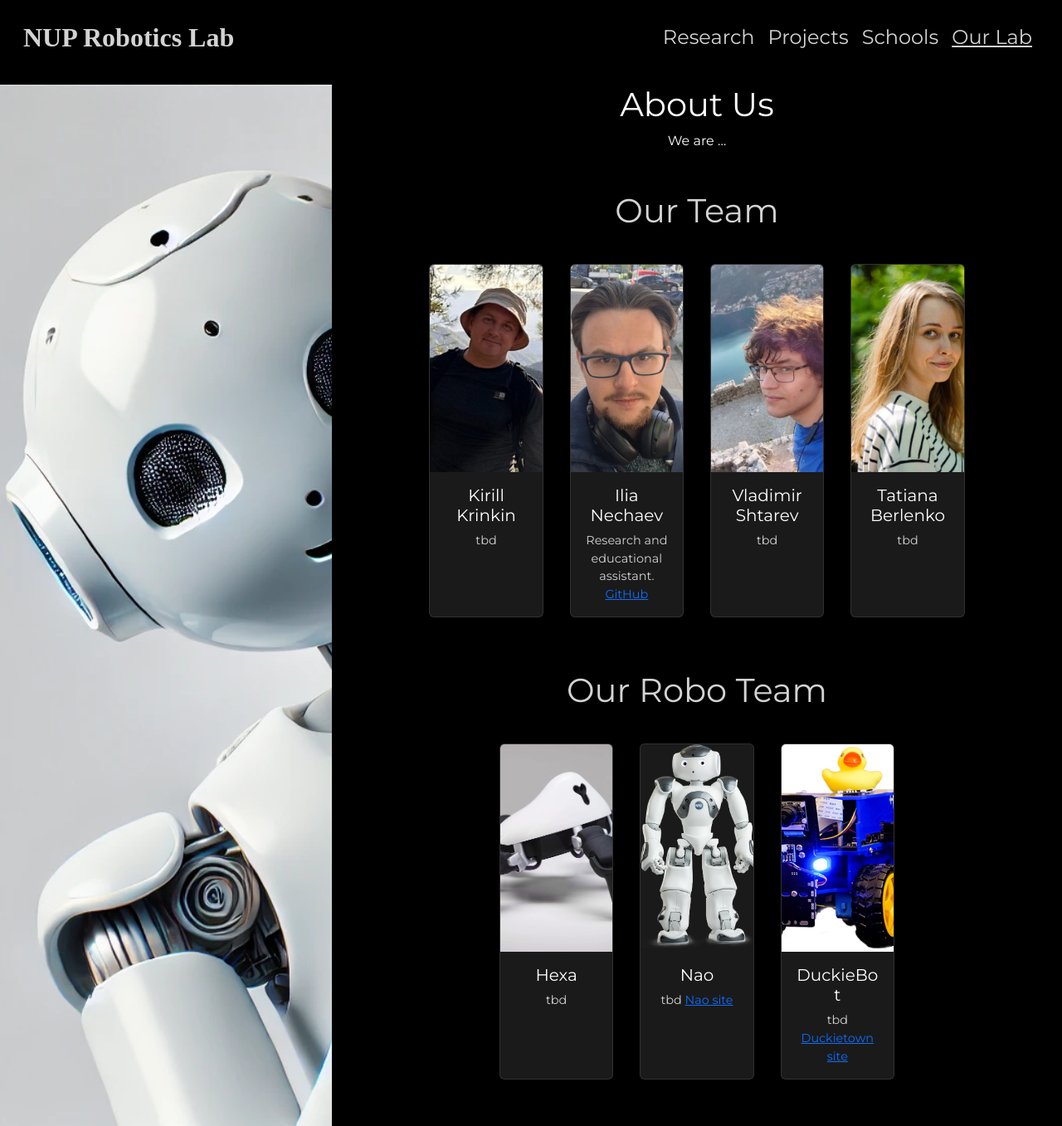
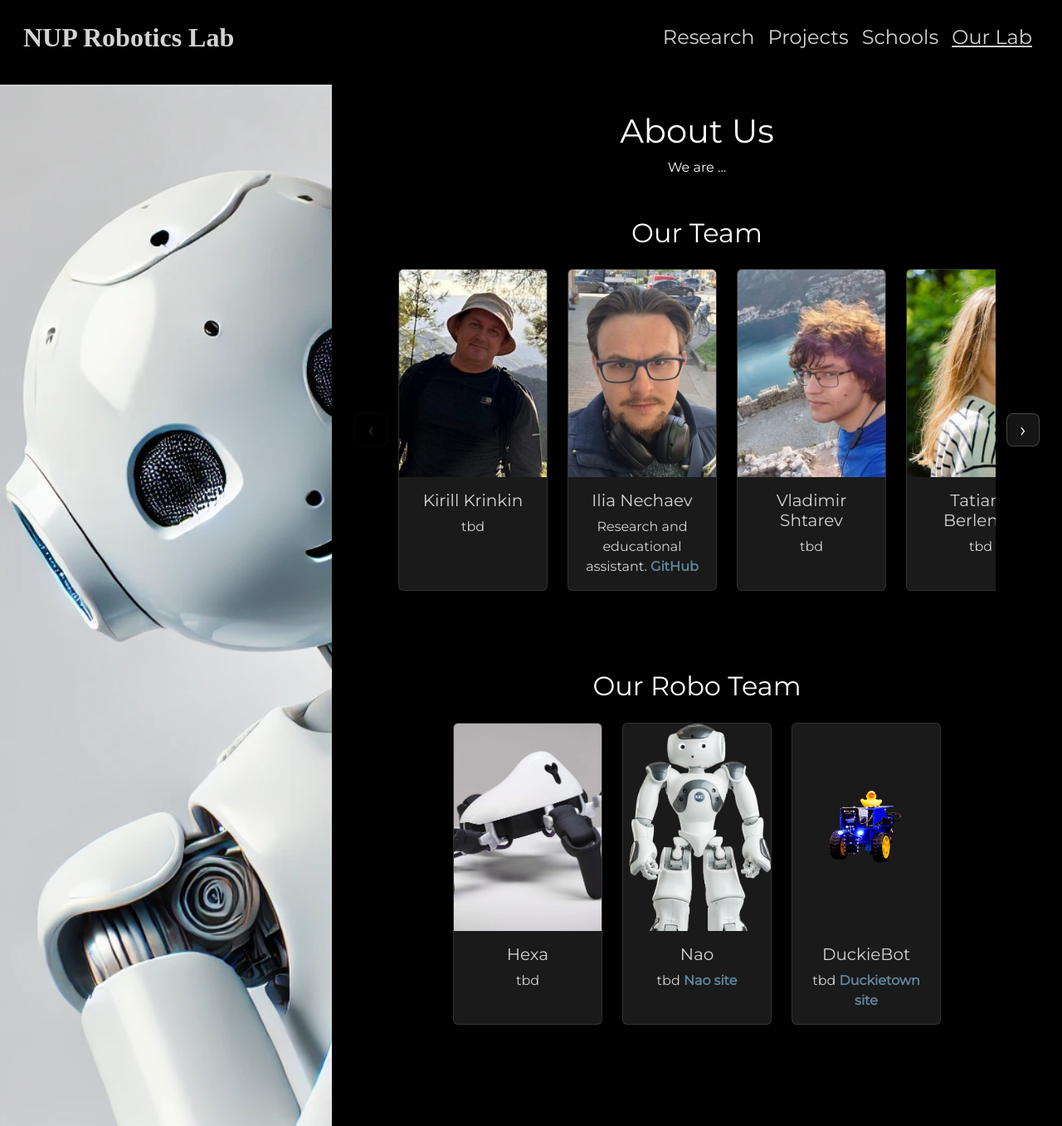
Before and after one commit to rcicd/robo_lab, a Jekyll site: the page built from about.md, in a window 1280 px wide and 1357 px high. Shown: the whole window at 83% size. Built offline with Jekyll 4.4.1, drawn with Linux system fonts in a browser that asks for light colours; some web fonts are replaced.

Commit message:
add arrows

```diff
--- a/_layouts/about.html
+++ b/_layouts/about.html
@@ -4,19 +4,21 @@ layout: base
 
 <link rel="stylesheet" href="{{ '/assets/css/about.css' | relative_url }}">
 
-<div class="container-fluid text-center">
+<div class="inner-content-box">
 
   <div class="row justify-content-center">
-    <div class="col-lg-10 col-xl-8">
+    <div class="col-lg-10 col-xl-8 text-center">
       {{ content }}
     </div>
   </div>
 
   <div class="team-section">
-    <h2 class="team-title">Our Team</h2>
-    <div class="scroll-container d-flex flex-nowrap overflow-auto py-3">
+    <h2 class="team-title text-center">Our Team</h2>
+    <div class="scroll-wrapper">
+      <button class="scroll-btn prev" aria-label="Previous">‹</button>
+      <div class="scroll-container d-flex flex-nowrap py-3">
         {% for member in page.team_members %}
-      <div class="col-10 col-sm-5 col-md-3 col-lg-2">
+        <div class="col-10 col-sm-6 col-md-4 col-lg-4 col-xl-3">
           <div class="card team-card h-100 custom-card">
             <img src="{{ site.baseurl }}{{ member.image }}" class="card-img-top" alt="{{ member.name }}">
             <div class="card-body d-flex flex-column">
@@ -27,13 +29,17 @@ layout: base
         </div>
         {% endfor %}
       </div>
+      <button class="scroll-btn next" aria-label="Next">›</button>
+    </div>
   </div>
 
   <div class="team-section mt-5">
-    <h2 class="team-title">Our Robo Team</h2>
-    <div class="scroll-container d-flex flex-nowrap overflow-auto py-3">
+    <h2 class="team-title text-center">Our Robo Team</h2>
+     <div class="scroll-wrapper">
+      <button class="scroll-btn prev" aria-label="Previous">‹</button>
+      <div class="scroll-container d-flex flex-nowrap py-3">
         {% for robot in page.robo_team %}
-      <div class="col-10 col-sm-5 col-md-3 col-lg-2">
+        <div class="col-10 col-sm-6 col-md-4 col-lg-4 col-xl-3">
           <div class="card team-card h-100 custom-card">
             <img src="{{ site.baseurl }}{{ robot.image }}" class="card-img-top {% if robot.fit_style == 'contain' %}img-contain{% endif %}" alt="{{ robot.name }}">
             <div class="card-body d-flex flex-column">
@@ -44,6 +50,10 @@ layout: base
         </div>
         {% endfor %}
       </div>
+      <button class="scroll-btn next" aria-label="Next">›</button>
+    </div>
   </div>
 
 </div>
+
+<script src="{{ '/assets/js/about-scroller.js' | relative_url }}"></script>
--- a/assets/css/about.css
+++ b/assets/css/about.css
@@ -1,71 +1,111 @@
-/* Стили для секций галереи */
 .team-section {
-  margin-top: 2rem;
-}
-
-.team-title {
-  font-size: 2.5rem;
-  color: var(--text-light);
-  margin-bottom: 1.5rem;
-  font-family: 'Montserrat', sans-serif;
-}
-
-.scroll-container {
-  gap: 2rem; /* Расстояние между карточками */
-  justify-content: center; /* Центрирует элементы, если есть свободное место */
-}
-
-.card-img-top.img-contain {
-  object-fit: contain;
-  background-color: #ffffff;
-}
-
-/* Стилизация карточки команды. */
-/* Общие стили (фон, рамка, цвет текста) применяются через класс .custom-card из main.css */
-.team-card {
-  display: flex;
-  flex-direction: column;
-  transition: transform 0.2s ease-in-out, box-shadow 0.2s ease-in-out;
-  flex-shrink: 0;
-}
-
-.team-card:hover {
-  transform: translateY(-5px);
-  box-shadow: 0 8px 16px rgba(100, 149, 237, 0.2);
+  padding-top: 2rem;
 }
 
 .team-card .card-img-top {
   width: 100%;
   height: 250px;
   object-fit: cover;
-  object-position: top; /* Фокусируемся на верхней части изображения, что обычно хорошо для портретов */
+  object-position: top; /* Aligns image to the top for better cropping */
 }
 
-.team-card .card-title {
-  font-size: 1.25rem;
-  color: white;
+.team-card .card-img-top.img-contain {
+  object-fit: contain;
+  padding: 10px;
+  object-position: center; /* Return to center for contain style */
 }
 
-.team-card .card-text {
-  font-size: 0.9rem;
-  flex-grow: 1; /* Позволяет тексту занимать все доступное место */
+.scroll-container {
+  overflow-x: auto;
+  scroll-behavior: smooth;
+  gap: 1.5rem;
+  -ms-overflow-style: none;
+  scrollbar-width: none;
+}
+.scroll-container::-webkit-scrollbar {
+  display: none;
 }
 
-/* Стилизация полосы прокрутки для Webkit (Chrome, Safari) */
-.scroll-container::-webkit-scrollbar {
-  height: 8px;
+.scroll-container:not(.is-scrollable) {
+  justify-content: center;
+}
+.scroll-container.is-scrollable {
+  justify-content: flex-start;
 }
 
-.scroll-container::-webkit-scrollbar-track {
-  background: #222;
-  border-radius: 4px;
+.scroll-wrapper {
+  position: relative;
+  padding: 0 2rem;
 }
 
-.scroll-container::-webkit-scrollbar-thumb {
-  background-color: var(--primary-color);
-  border-radius: 4px;
+.scroll-btn {
+  position: absolute;
+  top: 50%;
+  transform: translateY(-50%);
+  z-index: 10;
+
+  width: 40px;
+  height: 40px;
+  border-radius: 8px; /* Закругленные углы вместо круга */
+
+  background-color: rgba(30, 30, 30, 0.7);
+  backdrop-filter: blur(5px); /* Эффект размытия фона */
+  color: #fff;
+  border: 1px solid rgba(255, 255, 255, 0.2);
+
+  font-size: 1.5rem;
+  cursor: pointer;
+  transition: all 0.2s ease;
+  display: none; /* Скрыты по умолчанию */
 }
 
-.scroll-container::-webkit-scrollbar-thumb:hover {
-  background-color: #8ab4cc;
+.scroll-wrapper.is-scrollable .scroll-btn {
+  display: flex;
+  align-items: center;
+  justify-content: center;
 }
+
+.scroll-btn:hover {
+  border-color: var(--primary-color);
+  background-color: var(--primary-color);
+}
+
+.scroll-btn:disabled {
+  opacity: 0.2;
+  cursor: not-allowed;
+  border-color: rgba(255, 255, 255, 0.2);
+  background-color: rgba(30, 30, 30, 0.7);
+}
+
+/* Style for disabled buttons */
+.scroll-btn:disabled {
+  opacity: 0.2;
+  cursor: not-allowed;
+  background-color: rgba(0, 0, 0, 0.6); /* Keep bg color */
+}
+
+.scroll-btn.prev {
+  left: -1.3rem;
+}
+
+.scroll-btn.next {
+  right: -1.3rem;
+}
+
+/* Стилизация текста внутри карточек */
+.team-card .card-body {
+  text-align: center;
+  color: var(--text-color); /* Используем переменную для белого цвета текста */
+}
+
+/* Отдельно стилизуем ссылки внутри карточек */
+.team-card .card-body a {
+  color: var(--primary-color);
+  font-weight: bold;
+  text-decoration: none;
+}
+
+.team-card .card-body a:hover {
+  color: #fff;
+  text-decoration: underline;
+}
--- a/assets/css/main.css
+++ b/assets/css/main.css
@@ -212,3 +212,12 @@ body {
       height: auto;
     }
 }
+
+a {
+  color: var(--primary-color);
+  transition: all 0.2s ease-in-out;
+}
+
+a:hover {
+  color: var(--text-light);
+}
--- /dev/null
+++ b/assets/js/about-scroller.js
@@ -0,0 +1,60 @@
+document.addEventListener('DOMContentLoaded', () => {
+  const scrollWrappers = document.querySelectorAll('.scroll-wrapper');
+
+  scrollWrappers.forEach(wrapper => {
+    const container = wrapper.querySelector('.scroll-container');
+    const prevBtn = wrapper.querySelector('.scroll-btn.prev');
+    const nextBtn = wrapper.querySelector('.scroll-btn.next');
+
+    if (!container || !prevBtn || !nextBtn) {
+      return;
+    }
+
+    const updateButtonsState = () => {
+      // 1. Check for overall scrollability
+      const hasOverflow = container.scrollWidth > container.clientWidth + 2;
+
+      if (hasOverflow) {
+        wrapper.classList.add('is-scrollable');
+        container.classList.add('is-scrollable');
+      } else {
+        wrapper.classList.remove('is-scrollable');
+        container.classList.remove('is-scrollable');
+        return; // No need to check individual buttons if not scrollable
+      }
+
+      // 2. Check position to enable/disable individual buttons
+      // A small buffer is used for precision
+      const atStart = container.scrollLeft < 10;
+      const atEnd = container.scrollWidth - container.scrollLeft - container.clientWidth < 10;
+
+      prevBtn.disabled = atStart;
+      nextBtn.disabled = atEnd;
+    };
+
+    const getScrollAmount = () => {
+      const firstCard = container.querySelector('[class*="col-"]');
+      if (firstCard) {
+        return firstCard.offsetWidth;
+      }
+      return 300;
+    };
+
+    nextBtn.addEventListener('click', () => {
+      const scrollDistance = getScrollAmount() + parseFloat(getComputedStyle(container).gap);
+      container.scrollLeft += scrollDistance;
+    });
+
+    prevBtn.addEventListener('click', () => {
+        const scrollDistance = getScrollAmount() + parseFloat(getComputedStyle(container).gap);
+      container.scrollLeft -= scrollDistance;
+    });
+
+    // Add scroll event listener to update buttons on any scroll
+    container.addEventListener('scroll', updateButtonsState);
+    // Add resize event listener
+    window.addEventListener('resize', updateButtonsState);
+    // Initial check
+    updateButtonsState();
+  });
+});
```
Lines whose indentation alone changed are shown as unchanged.
